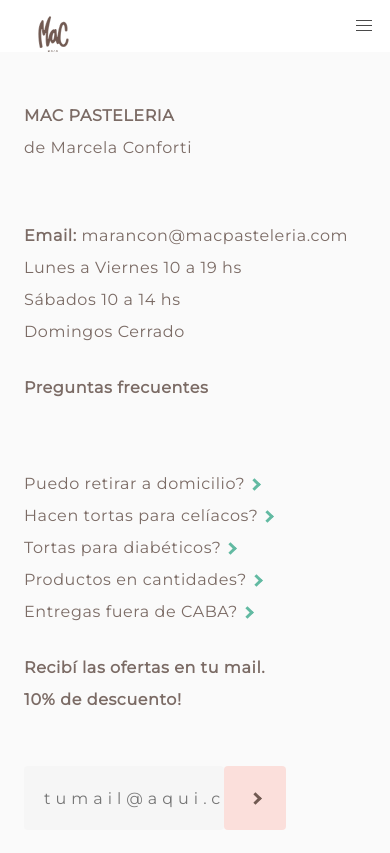
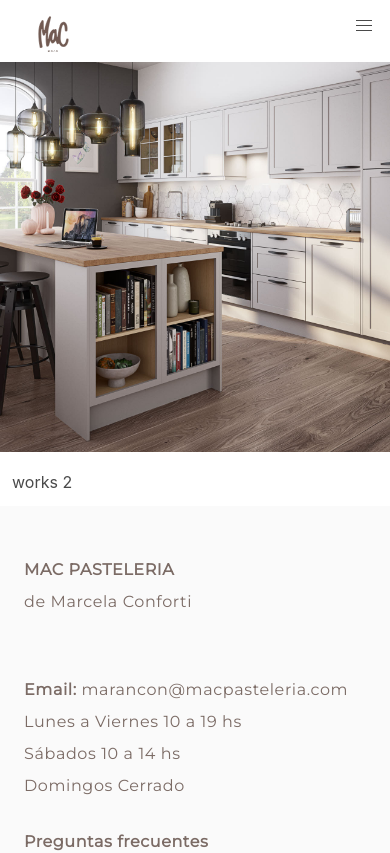
Before and after one commit to Raagh/mac-bakery, an Angular app: page /about in a window 390 px wide. Before the commit this address led to /. Shown: the top 853 px of the page. Built offline with nearby package versions, Linux system fonts and the light colour scheme.

Commit message:
finished basic products, added about

```diff
--- a/src/app/app.module.ts
+++ b/src/app/app.module.ts
@@ -20,9 +20,12 @@ import { ProductsQuicklinksComponent } from './views/products/products-quicklink
 import { ProductsIntroComponent } from './views/products/products-intro/products-intro.component';
 import { ProductsCarrouselComponent } from './views/products/products-carrousel/products-carrousel.component';
 
+import { AboutComponent } from './views/about/about.component';
+
 const appRoutes: Routes = [
     { path: 'products', component: ProductsComponent },
     { path: 'home', component: HomeComponent },
+    { path: 'about', component: AboutComponent },
     { path: '', redirectTo: '/home', pathMatch: 'full' }
 ];
 
@@ -41,7 +44,8 @@ const appRoutes: Routes = [
         ProductsComponent,
         ProductsQuicklinksComponent,
         ProductsIntroComponent,
-        ProductsCarrouselComponent
+        ProductsCarrouselComponent,
+        AboutComponent
     ],
     imports: [
         RouterModule.forRoot(
--- a/src/app/shared/navbar/navbar.component.html
+++ b/src/app/shared/navbar/navbar.component.html
@@ -16,10 +16,10 @@
         <span routerLink="/products" routerLinkActive="is-active" class="navbar-text">PRODUCTOS</span>
       </div>
       <div class="navbar-item">
-        <span class="navbar-text">SOBRE MAC</span>
+        <span routerLink="/about" routerLinkActive="is-active" class="navbar-text">SOBRE MAC</span>
       </div>
       <div class="navbar-item">
-        <span class="navbar-text">CONTACTO</span>
+        <span routerLink="/contact" routerLinkActive="is-active" class="navbar-text">CONTACTO</span>
       </div>
       <div class="line"></div>
       <div class="navbar-item">
--- a/src/app/shared/navbar/navbar.component.scss
+++ b/src/app/shared/navbar/navbar.component.scss
@@ -52,3 +52,9 @@
   color: $green;
   outline: 0;
 }
+
+@media screen and (max-width: 800px) {
+  .navbar {
+    padding-bottom: 10px;
+  }
+}
--- /dev/null
+++ b/src/app/views/about/about.component.html
@@ -0,0 +1,10 @@
+<section class="columns no-margin">
+  <article class="column is-half is-paddingless">
+
+
+    <img id="kitchen" src="./assets/about-kitchen.jpg" alt="missing-kitchen">
+  </article>
+  <article class="column is-half">
+    works 2
+  </article>
+</section>
--- /dev/null
+++ b/src/app/views/about/about.component.scss
@@ -0,0 +1,6 @@
+@import './src/styles.scss';
+@media screen and (max-width: 800px) {
+  .no-margin {
+    margin: 0 !important;
+  }
+}
--- /dev/null
+++ b/src/app/views/about/about.component.ts
@@ -0,0 +1,15 @@
+import { Component, OnInit } from '@angular/core';
+
+@Component({
+  selector: 'app-about',
+  templateUrl: './about.component.html',
+  styleUrls: ['./about.component.scss']
+})
+export class AboutComponent implements OnInit {
+
+  constructor() { }
+
+  ngOnInit() {
+  }
+
+}
--- a/src/app/views/home/home-intro/home-intro.component.html
+++ b/src/app/views/home/home-intro/home-intro.component.html
@@ -9,7 +9,7 @@
   <img id="torta" src="./assets/torta-home.png" class="torta-home is-full-height is-pulled-right" alt="missing-torta">
   <article id="subtitle" class="container is-pulled-left is-small padding-margin">
     <div class="has-text-left">
-      <p class="subtitle home-subtitle is-montserrat has-text-centered">
+      <p class="subtitle home-subtitle is-montserrat has-text-centered separation">
         Este mes, deleitate con la reina del dulce de leche.
         <br>con ingredientes orgánicos de primera calidad como siempre,
         <br>entregado en tu puerta. Gluten free disponible!
--- a/src/app/views/home/home-intro/home-intro.component.scss
+++ b/src/app/views/home/home-intro/home-intro.component.scss
@@ -27,6 +27,10 @@
   line-height: 1.5;
   letter-spacing: 0px;
   color: $brown;
+}
+
+.separation {
+  padding-top: 30px;
 }
 
 .is-montserrat {
@@ -59,8 +63,8 @@
   #subtitle {
     float: none !important;
     width: 100% !important;
-    padding-top: 30px;
     padding-bottom: 0px;
+    padding-top: 10px;
   }
   #home-intro {
     display: inline;
@@ -70,6 +74,9 @@
   }
   #subtitle {
     height: 48% !important;
+  }
+  .padding-margin {
+    padding-top: 2rem;
   }
 }
 
--- a/src/app/views/products/products-carrousel/products-carrousel.component.scss
+++ b/src/app/views/products/products-carrousel/products-carrousel.component.scss
@@ -37,4 +37,12 @@
 
 .carrousel-container {
   position: relative;
+  height: 361px;
 }
+
+@media screen and (max-width: 800px) {
+  .carrousel-container {
+    height: auto;
+    display: none;
+  }
+}
--- a/src/app/views/products/products-intro/products-intro.component.html
+++ b/src/app/views/products/products-intro/products-intro.component.html
@@ -1,5 +1,5 @@
-<div class="columns">
-  <div class="column is-half has-text-centered  is-paddingless">
+<div class="columns no-margin is-paddingless">
+  <div class="column is-half has-text-centered is-marginless is-paddingless">
     <img id="torta" src="./assets/torta-products.png" class="torta-products" alt="missing-torta">
   </div>
   <div class="column is-half has-padding">
--- a/src/app/views/products/products-intro/products-intro.component.scss
+++ b/src/app/views/products/products-intro/products-intro.component.scss
@@ -96,6 +96,16 @@
     width: 290px;
   }
   .has-padding {
-    padding-left: 30px;
+    padding-left: 15px;
+  }
+  .has-margintop-10 {
+    width: 700px;
+  }
+  .no-margin {
+    margin: 0 !important;
+  }
+  .share-line {
+    padding-top: 30px;
+    padding-left: 60px;
   }
 }
```
Also changed, not shown: src/assets/about-kitchen.jpg (added), 1 other file (tests, documents, lock files or other folders).
